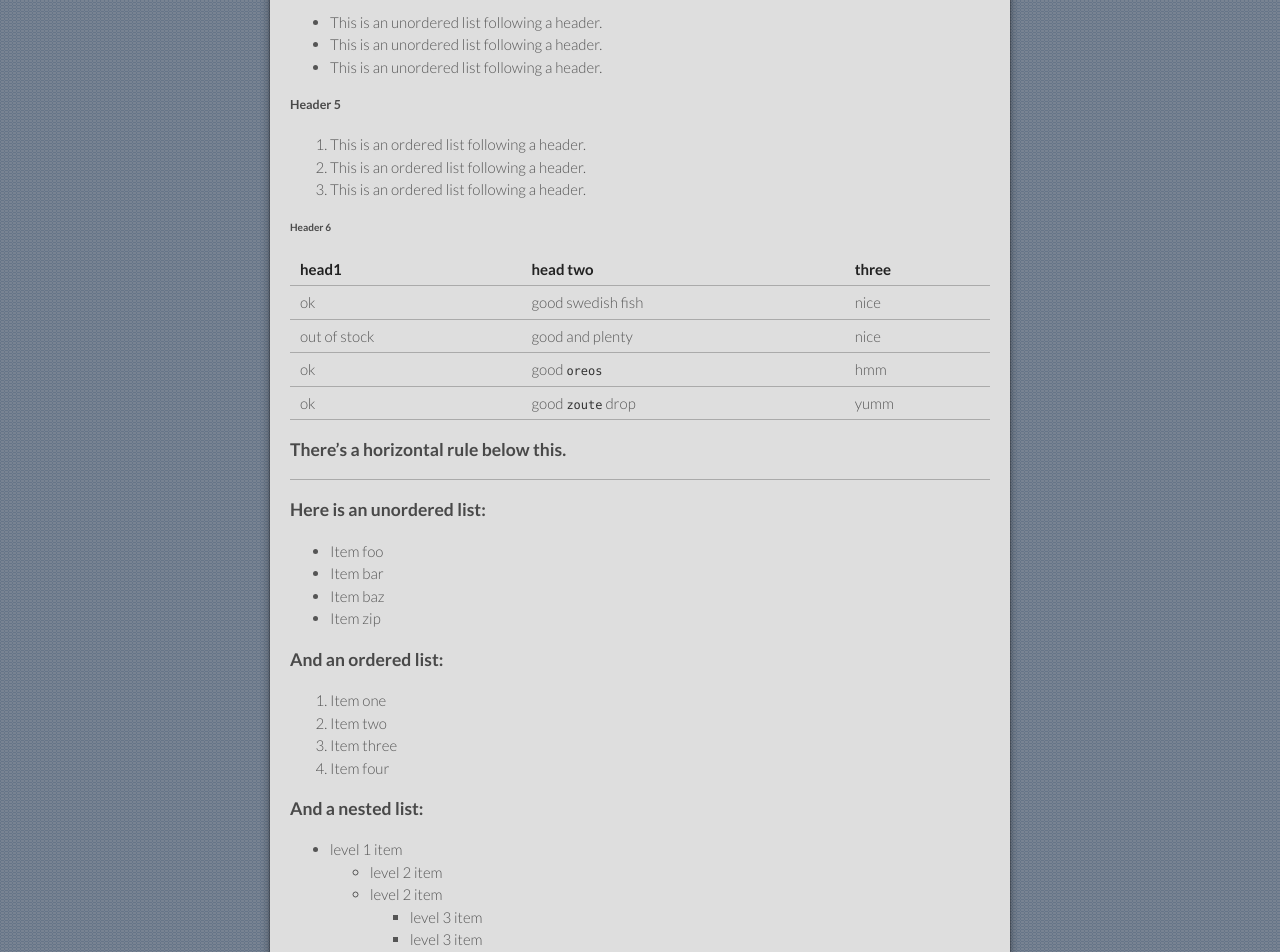
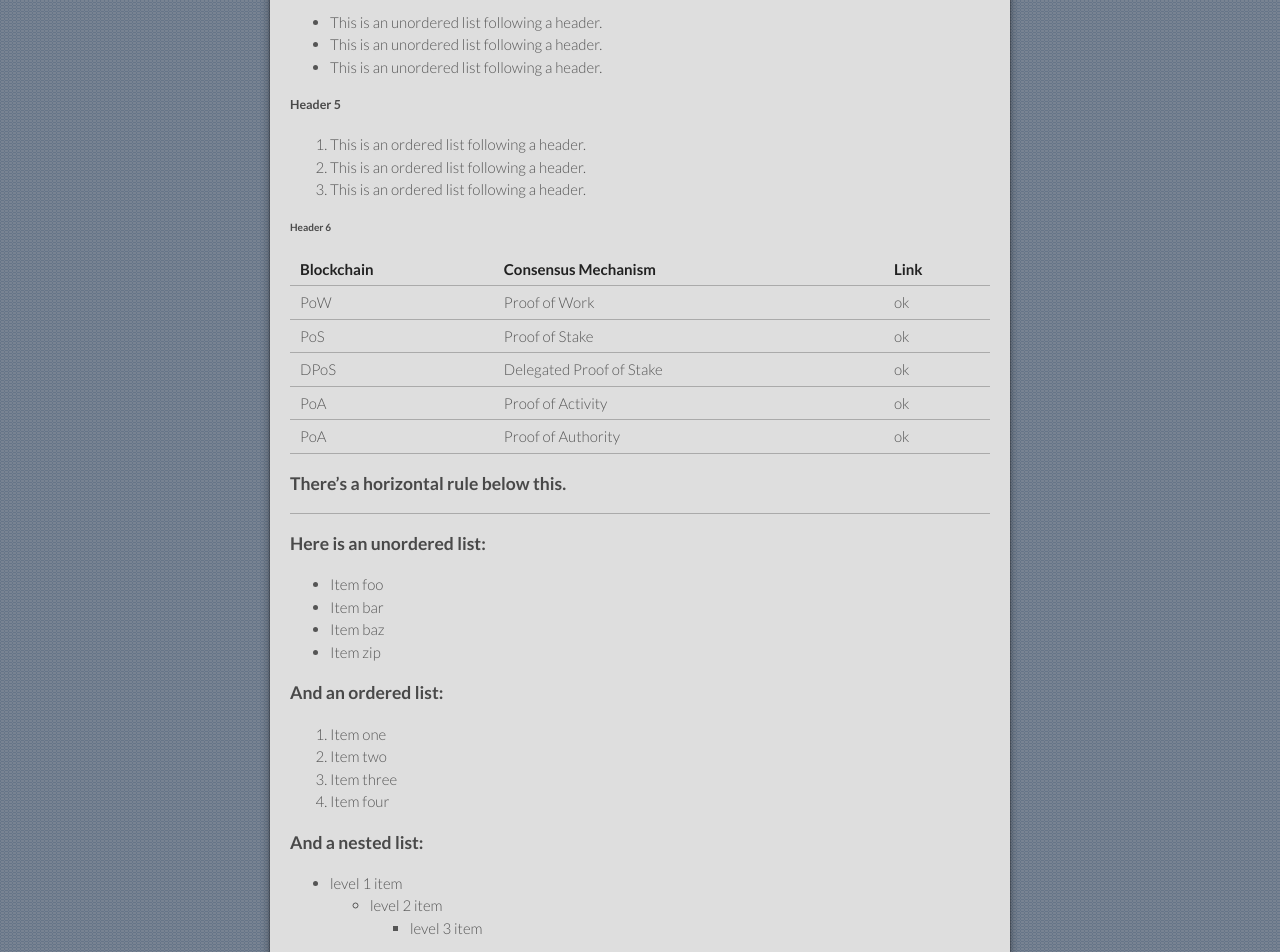
Before and after one commit to flowstake/flowstake.github.io, a Jekyll site: the page built from index.md, in a window 1280 px wide and 1400 px high, scrolled down 778 px. Shown: the top 952 px of the window. Built offline with Jekyll 4.4.1, drawn with Linux system fonts in a browser that asks for light colours; our own code applies the rules of GitHub Pages for plain Markdown files; some of the changed text lies outside the part shown.

Commit message:
Update index.md

````diff
--- a/index.md
+++ b/index.md
@@ -48,12 +48,13 @@ end
 
 ###### Header 6
 
-| head1        | head two          | three |
-|:-------------|:------------------|:------|
-| ok           | good swedish fish | nice  |
-| out of stock | good and plenty   | nice  |
-| ok           | good `oreos`      | hmm   |
-| ok           | good `zoute` drop | yumm  |
+| Blockchain   | Consensus Mechanism          | Link |
+|:-------------|:-----------------------------|:-----|
+| PoW          | Proof of Work                |  ok  |
+| PoS          | Proof of Stake               |  ok  |
+| DPoS         | Delegated Proof of Stake     |  ok  |
+| PoA          | Proof of Activity            |  ok  |
+| PoA          | Proof of Authority           |  ok  |
 
 ### There's a horizontal rule below this.
 
@@ -77,17 +78,12 @@ end
 
 - level 1 item
   - level 2 item
-  - level 2 item
-    - level 3 item
     - level 3 item
 - level 1 item
   - level 2 item
-  - level 2 item
-  - level 2 item
 - level 1 item
   - level 2 item
-  - level 2 item
-- level 1 item
+
 
 ### Small image
 
@@ -98,22 +94,17 @@ end
 ![Branching](https://guides.github.com/activities/hello-world/branching.png)
 
 
-### Definition lists can be used with HTML syntax.
+### About
 
 <dl>
-<dt>Name</dt>
-<dd>Godzilla</dd>
-<dt>Born</dt>
-<dd>1952</dd>
-<dt>Birthplace</dt>
-<dd>Japan</dd>
-<dt>Color</dt>
-<dd>Green</dd>
+<dt>Project</dt>
+<dd>Flowstake</dd>
+<dt>Developed</dt>
+<dd>2019</dd>
+<dt>Location</dt>
+<dd>Global</dd>
 </dl>
 
-```
-Long, single-line code blocks should not wrap. They should horizontally scroll if they are too long. This line should be long enough to demonstrate this.
-```
 
 ```
 The final element.
````
